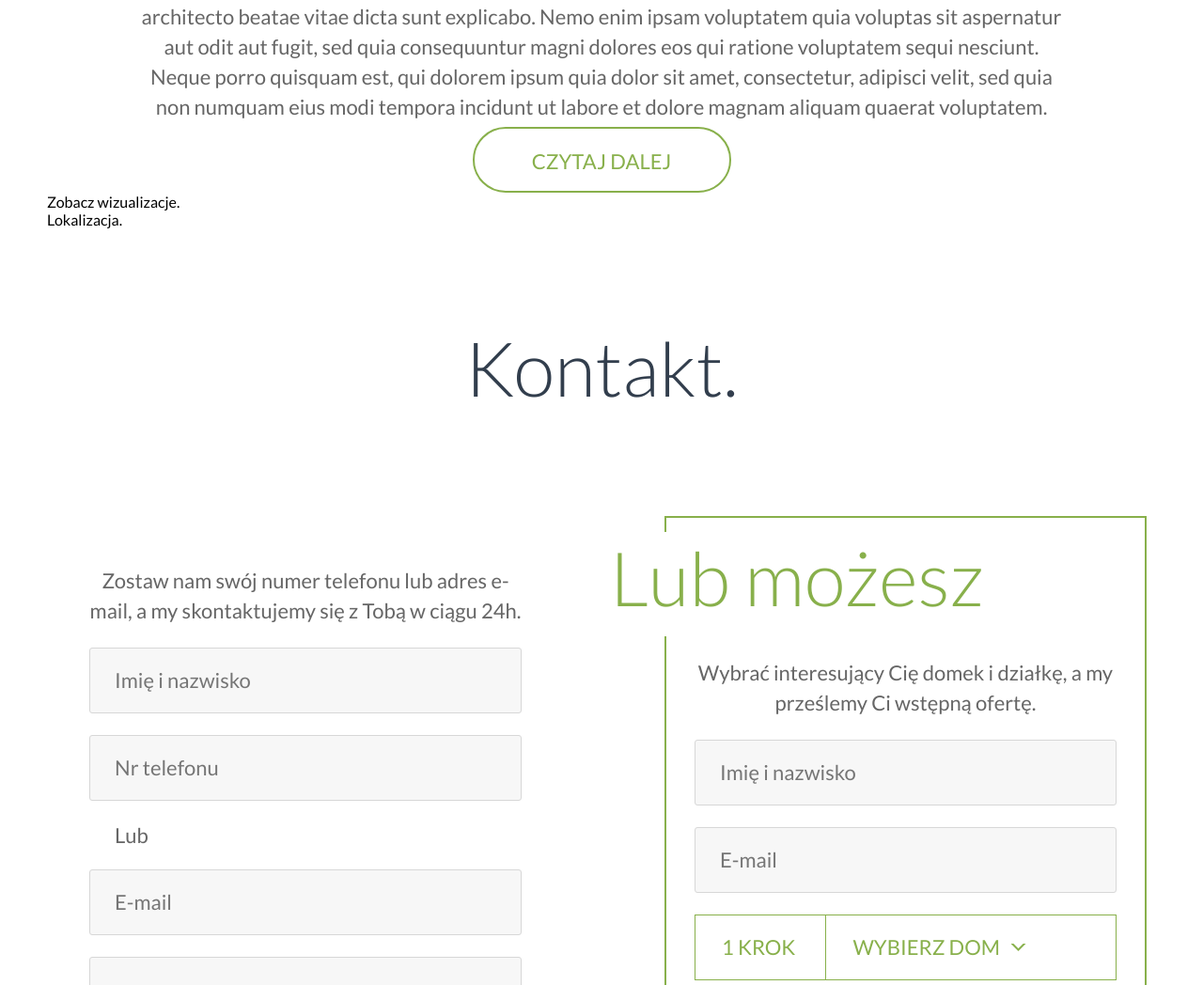
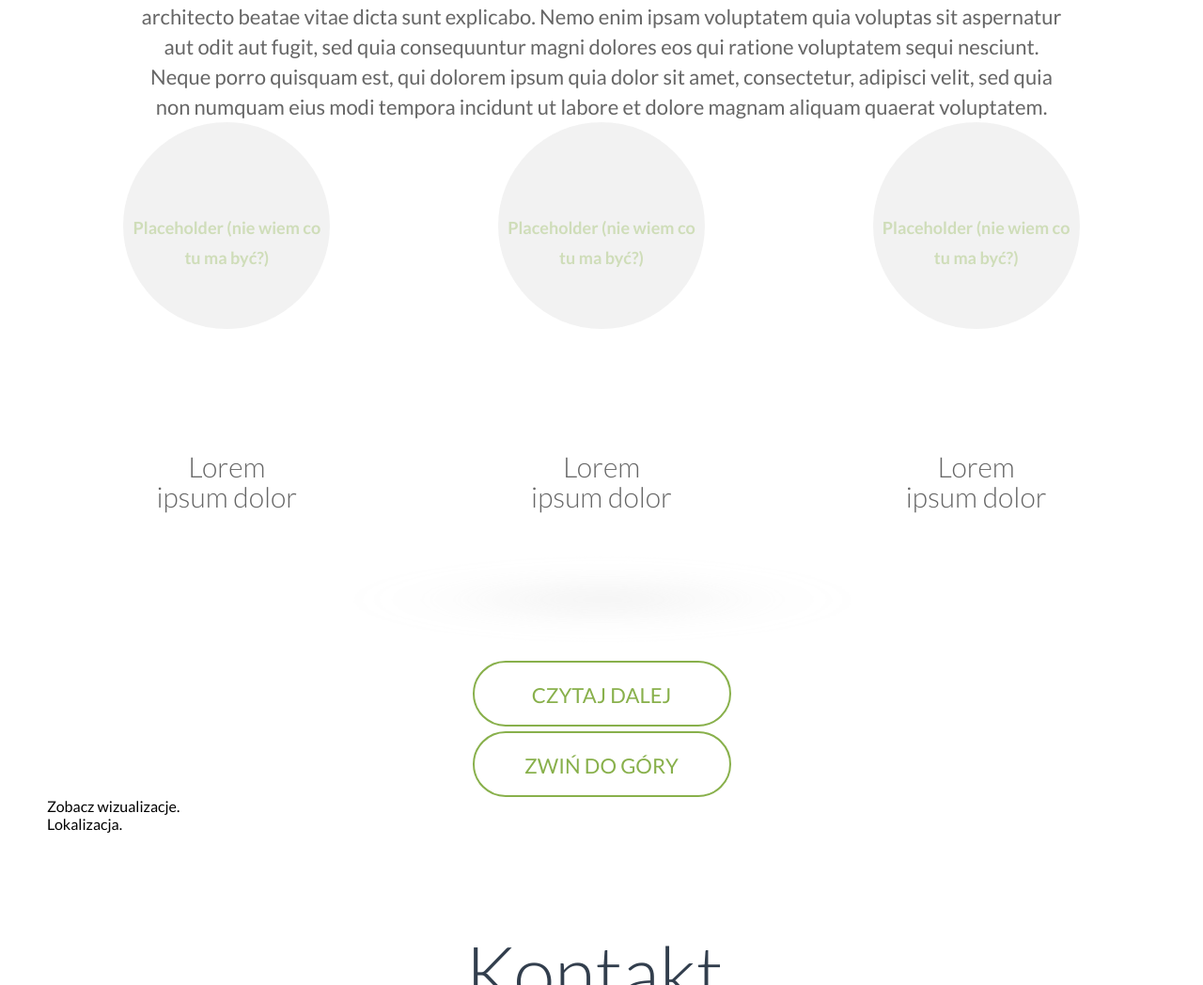
Before and after one commit to KrugerTheFirst/developer, a website: page index.html in a window 1280 px wide. Shown: the part 1345-2393 px from the top of the page at 94% size. Drawn offline with nearby package versions, Linux system fonts and the light colour scheme; files that its build step writes are made by us from their sources; files whose address does not match are found by name.

Commit message:
feat(css): investment adding new parts

```diff
--- a/index.html
+++ b/index.html
@@ -43,9 +43,11 @@
             Lorem ipsum dolor sit amet, consectetur adipisicing elit, sed do eiusmod tempor incididunt ut labore et dolore magna aliqua.
             Ut enim ad minim veniam, quis nostrud exercitation ullamco laboris nisi ut aliquip ex ea commodo consequat. Duis
             aute irure dolor in reprehenderit in voluptate.
+
         </div>
 
         <div class="text-development">
+
             fugiat nulla pariatur. Excepteur sint occaecat cupidatat non proident, sunt in culpa qui officia deserunt mollit anim id
             est laborum. Sed ut perspiciatis unde omnis iste natus error sit voluptatem accusantium doloremque laudantium,
             totam rem aperiam, eaque ipsa quae ab illo inventore veritatis et quasi architecto beatae vitae dicta sunt explicabo.
@@ -54,8 +56,31 @@
             adipisci velit, sed quia non numquam eius modi tempora incidunt ut labore et dolore magnam aliquam quaerat voluptatem.
         </div>
 
+        <div class="placeholder">
+            <h1>Placeholder
+                (nie wiem co tu ma być?)</h1>
+            <h2>Lorem ipsum
+                dolor</h2>
+            <h1>Placeholder
+                (nie wiem co tu ma być?)</h1>
+            <h2>Lorem ipsum
+                dolor</h2>
+            <h1>Placeholder
+                (nie wiem co tu ma być?)</h1>
+            <h2>Lorem ipsum
+                dolor</h2>
+        </div>
+
+        <div class="shadow">
+            <img src="build/img/shadow-galery.png">
+        </div>
+
         <div class="button">
             CZYTAJ DALEJ
+        </div>
+
+        <div class="button button--close">
+            ZWIŃ DO GÓRY
         </div>
     </section>
 
--- a/src/scss/modules/_investment.scss
+++ b/src/scss/modules/_investment.scss
@@ -32,6 +32,49 @@
     }
   }
 
+  .placeholder {
+    width: 100%;
+    font-family: 'Lato', sans-serif;
+    box-sizing: border-box;
+    margin: 0;
+    outline: none;
+    display: inline-block;
+    column-count: 3;
+
+    h1 {
+      width: 220px;
+      height: 220px;
+      background-color: #eaeaea;
+      opacity: 0.6;
+      font-family: 'Lato', sans-serif;
+      font-size: 18px;
+      line-height: 1.78;
+      text-align: center;
+      color: rgba(136, 176, 75, 0.6);
+      margin: auto;
+      border-radius: 50%;
+      padding-top: 25%;
+    }
+
+    h2 {
+      width: 164px;
+      height: 55px;
+      font-family: 'Lato', sans-serif;
+      font-size: 30px;
+      line-height: 1.07;
+      text-align: center;
+      color: #666666;
+      margin: auto;
+      margin-top: 30px;
+    }
+  }
+
+  .shadow {
+    width: 100%;
+    text-align: center;
+    opacity: 0.4;
+  }
+
   .button {
     width: 275px;
     height: 70px;
@@ -44,6 +87,10 @@
     border: solid 2px #88b04b;
     margin: auto;
     margin-top: 5px;
+
+    &--second {
+
+    }
   }
 
 }
```
